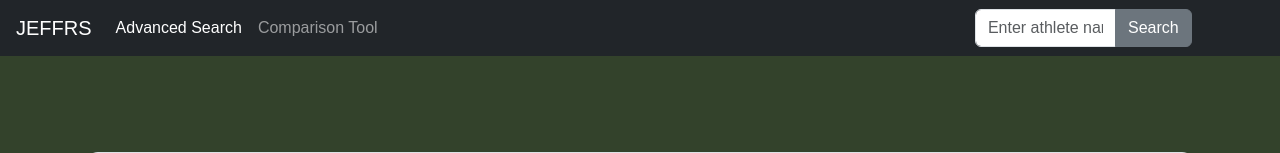
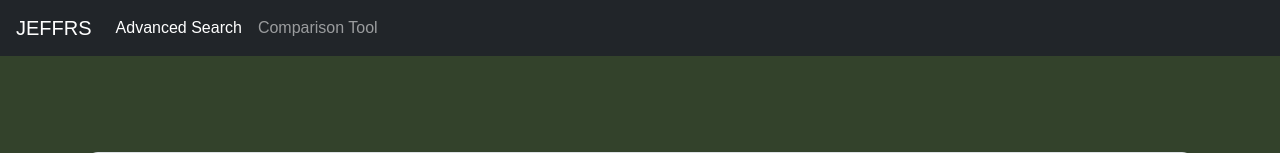
Before and after one commit to ILyness/cs257, a Flask app: page /search in a window 1280 px wide. Shown: the top 153 px of the page. Run offline with Flask 3, Linux system fonts and the light colour scheme; data that the repository does not hold is empty; parts of the project's set-up code (start-up, migrations or seed data) failed here and were passed over; some libraries are stand-ins or nearby versions.

Commit message:
removed searhc bar in top for idex and search pages

```diff
--- a/webapp/templates/advanced_search.html
+++ b/webapp/templates/advanced_search.html
@@ -56,17 +56,6 @@
               >
             </li>
           </ul>
-           <form class="d-flex ms-auto col-3 align-items-center" role="search">
-              <div class="input-group w-75">
-                <input
-                  type="text"
-                  id="athlete-search"
-                  class="form-control"
-                  placeholder="Enter athlete name"
-                />
-                <button class="btn btn-secondary" type="button">Search</button>
-              </div>
-            </form>
         </div>
 
       </nav>
```
Also changed, not shown: webapp/templates/index.html (+1 -11 lines).
